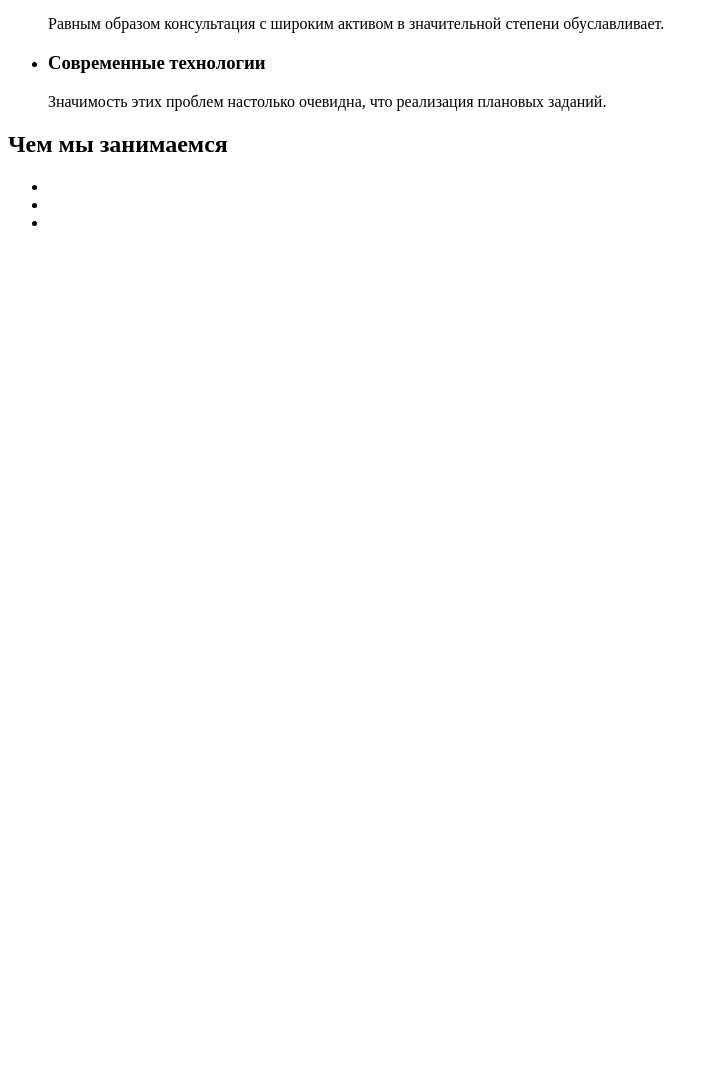
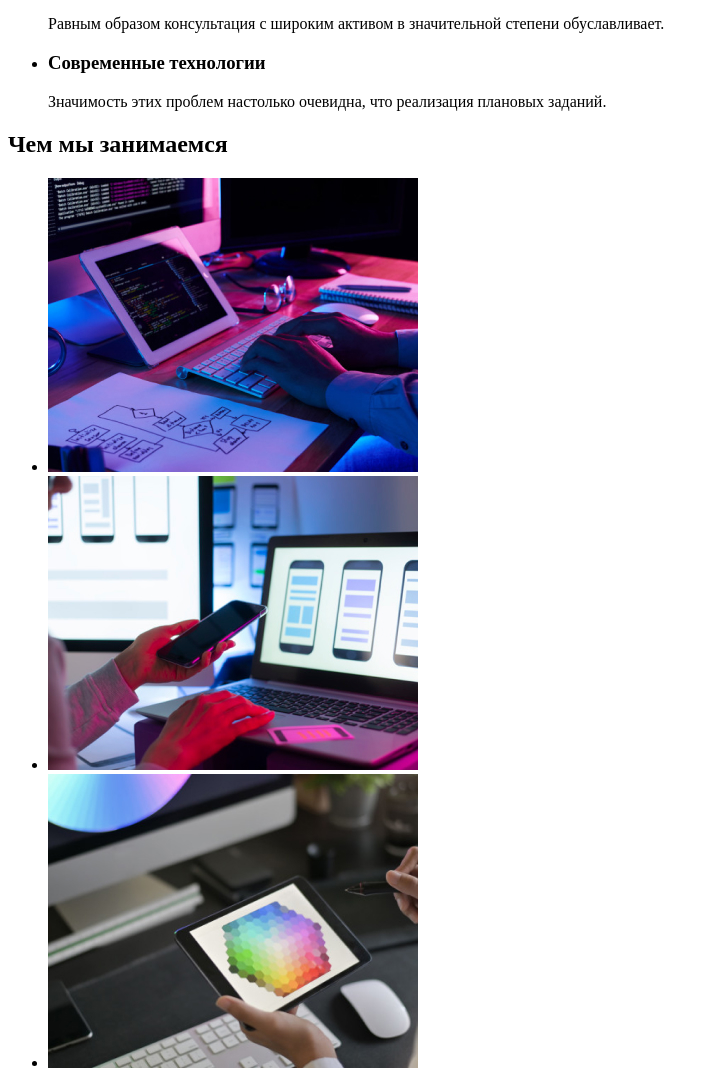
Before and after one commit to dreamkaman/goit-markup-hw-01, a plain HTML site: page index.html in a window 1280 px wide. Shown: the part 504-1575 px from the top of the page, without its empty margins (0-717 px from the left). Before the commit the page ends 800 px from the top, so only its background shows below. Drawn offline with Linux system fonts and the light colour scheme.

Commit message:
21092021

```diff
--- a/index.html
+++ b/index.html
@@ -56,9 +56,9 @@
         </section>
             <h2>Чем мы занимаемся</h2>
             <ul>
-                <li><img src="./images/cod" alt=""> </li>
-                <li></li>
-                <li></li>
+                <li><img src="./images/coding.jpeg" alt="Грамотний код" width="370"></li>
+                <li><img src="./images/mobileapp.jpeg" alt="Мобильные приложения" width="370"></li>
+                <li><img src="./images/design.jpeg" alt="Дизайн сайтов" width="370"></li>
             </ul>
 
         <section>
```
Also changed, not shown: images/coding.jpeg (added), images/design.jpeg (added), images/mobileapp.jpeg (added), 1 other file.
